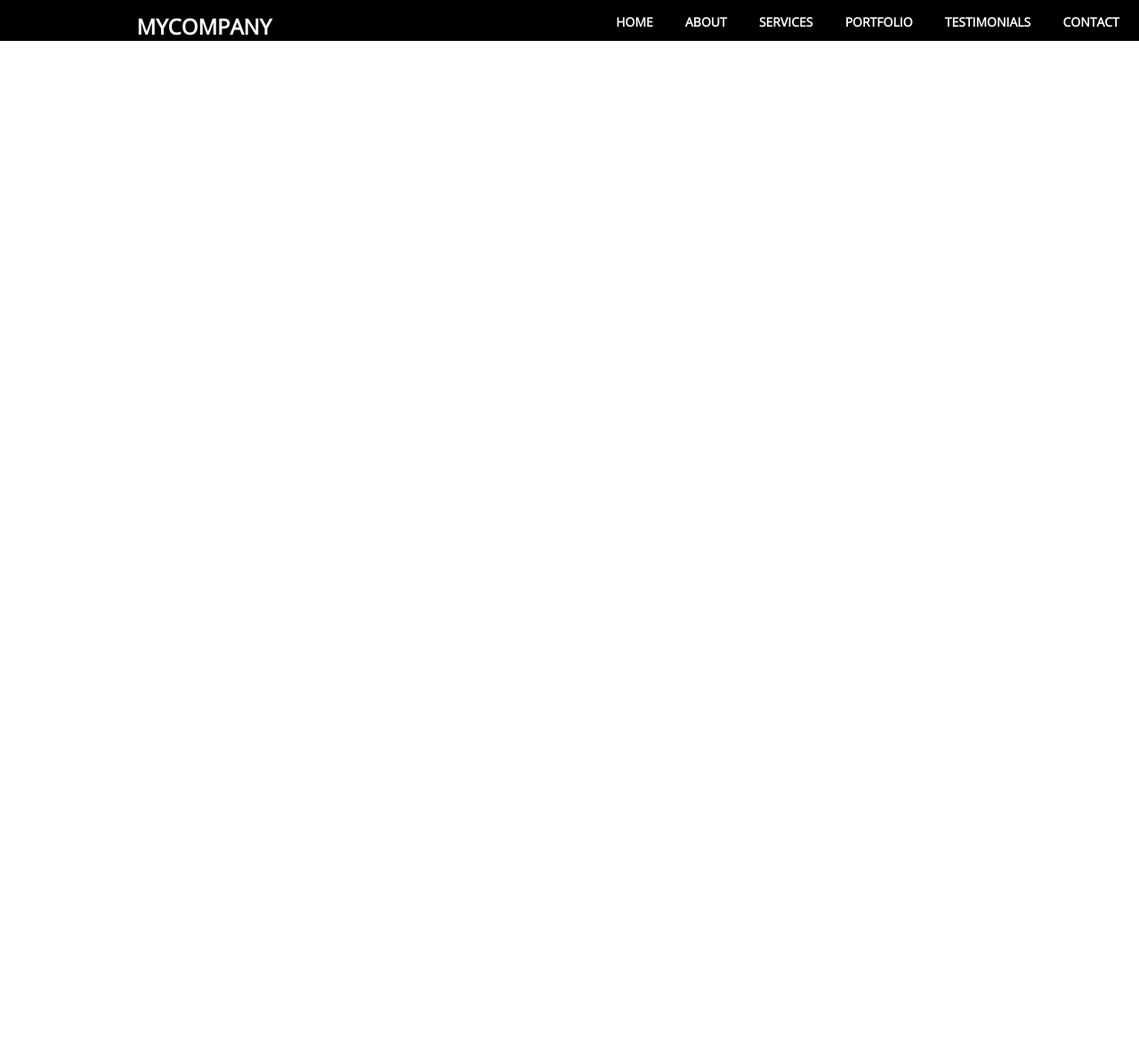
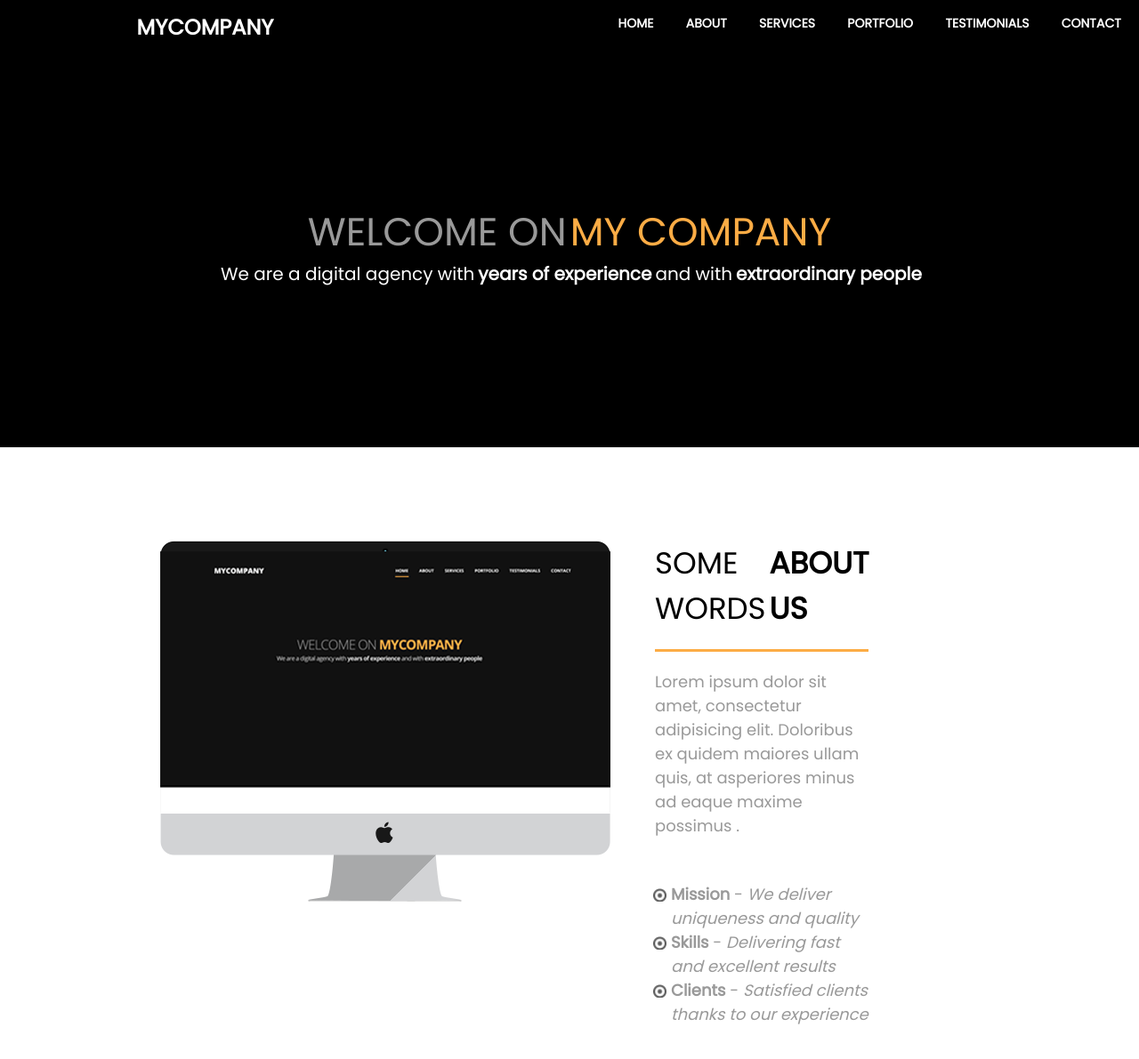
Before and after one commit to ILYAYUSUPOV/new-html, a plain HTML site: page index.html in a window 1280 px wide. Shown: the part 43-1234 px from the top of the page at 89% size. Before the commit the page ends 800 px from the top, so only its background shows below. Drawn offline with nearby package versions, Linux system fonts and the light colour scheme.

```diff
--- a/index.html
+++ b/index.html
@@ -5,7 +5,8 @@
   <meta name="viewport" content="width=, initial-scale=1.0">
   <meta http-equiv="X-UA-Compatible" content="ie=edge">
   <link rel="stylesheet" type="text/css" href="style.css">
-  <link href="https://fonts.googleapis.com/css?family=Open+Sans&display=swap" rel="stylesheet">
+  <!-- <link href="https://fonts.googleapis.com/css?family=Open+Sans&display=swap" rel="stylesheet"> -->
+  <link href="https://fonts.googleapis.com/css?family=Poppins&display=swap" rel="stylesheet">
   <title>MyCompany</title>
 </head>
 <body>
@@ -23,6 +24,35 @@
       </div>
     </nav>
   </header>
+  <div class="wraper">
+    <div class="wraper_headline">
+      <p class="upperCase grey ">Welcome on</p>
+      <p class="upperCase orange space">my company</p>
+    </div>
+    <div class="wraper_text">
+      <p class="white space">We are a digital agency with</p>
+      <p class="bold white space">years of experience</p>
+      <p class="white space">and with</p>
+      <p class="bold white space">extraordinary people</p>
+    </div>
+  </div>
+  <div class="menu_about">
+    <div class="menu_image"></div>
+    <div class="menu_alltext">
+      <div class="menu_headline">
+        <p class="upperCase">Some words</p>
+        <p class="bold space upperCase">about us</p>
+      </div>
+      <div class="menu_text">
+        <p class="grey"> Lorem ipsum dolor sit amet, consectetur adipisicing elit. Doloribus ex quidem maiores ullam quis, at asperiores minus ad eaque maxime possimus .</p>
+      </div>
+        <div class="menu_icon_text">
+          <p class="grey icon1"><b>Mission</b> - <i>We deliver uniqueness and quality</i></p>
+          <p class="grey icon1"><b>Skills</b> - <i>Delivering fast and excellent results</i></p>
+          <p class="grey icon1"><b>Clients</b> - <i>Satisfied clients thanks to our experience</i></p>
+        </div>
+    </div>
+  </div>
   <script src="script.js"></script>
 </body>
 </html>
--- a/style.css
+++ b/style.css
@@ -9,12 +9,31 @@ li {
 	list-style: none;
 }
 body {
-	font-family: 'Open Sans', sans-serif;
+	/* font-family: 'Open Sans', sans-serif; */
+	font-family: 'Poppins', sans-serif;
 }
 header {
 	width: 100%;
 	background: #000;
 	display: flex;
+}
+.bold {
+	font-weight: bold;
+}
+.white {
+	color: #fff;
+}
+.orange {
+	color: #fcac45;
+}
+.space {
+	padding-left: 4px;
+}
+.grey {
+	color: #999999
+}
+.upperCase {
+	text-transform: uppercase;
 }
 .header_logo {
   text-transform: uppercase;
@@ -45,6 +64,79 @@ nav {
 .topnav .icon {
 	display: none;
 }
+.wraper {
+	padding: 180px;
+	display: flex;
+	text-align: center;
+	justify-content: center;
+	background-color: #000;
+	align-items: center;
+	flex-direction: column;
+}
+.wraper_headline {
+	display: flex;
+	font-size: 44px;
+}
+.wraper_text {
+	display: flex;
+	font-size: 20px;
+}
+.menu_about {
+	display: flex;
+	justify-content: space-between;
+	padding: 105px 180px;
+}
+.menu_image {
+ background-image: url(assets/image/Imac.png);
+ width: 506px;
+ height: 406px;;
+ display: flex;
+ flex-shrink: 0;
+ margin-right: 50px;
+}
+.menu_alltext {
+	display: flex;
+	flex-direction: column;
+	width: 420px;
+	padding-right: 180px;
+}
+.menu_headline {
+	display: flex;
+	border-bottom: 3px solid #fcac45;
+	padding-bottom: 20px;
+	margin-bottom: 20px;
+	font-size: 34px;
+}
+.menu_text {
+	font-size: 18px;
+}
+.menu_icon_text {
+	font-size: 18px;
+	padding-top: 50px;
+}
+.icon1 {
+	position: relative;
+	margin-left: 18px;
+}
+.icon1:after {
+	content: "";
+	position: absolute;
+	top: 7px;
+	left: -20px;
+	background-repeat: no-repeat;
+	background-position: center;
+	background-size: cover;
+	background-image: url(assets/image/1.png);
+	width: 15px;
+	height: 15px;
+}
+
+
+
+
+
+
+
 @media screen and (max-width: 1105px) {
 	nav{
 		margin-left: 10%;
```
Also changed, not shown: assets/background/background-image.png (deleted), assets/image/1.png (added), assets/image/Imac.png (added).
